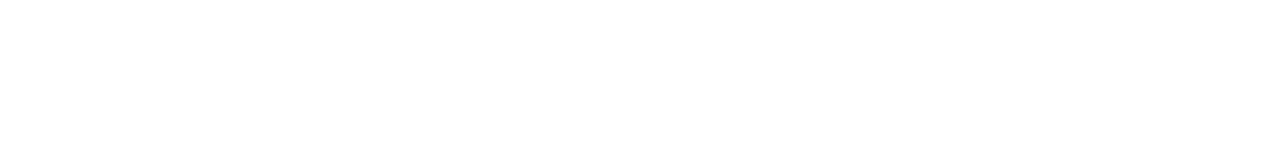
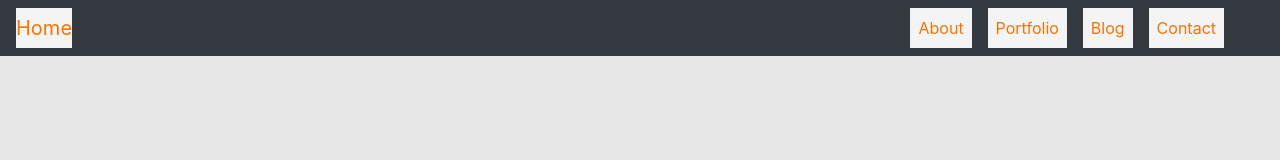
Before and after one commit to austinwilson1224/portfolio, a website: page index.html in a window 1280 px wide. Drawn offline with nearby package versions, Linux system fonts and the light colour scheme.

Commit message:
styles stopped at overlay

```diff
--- /dev/null
+++ b/css/main.css
@@ -0,0 +1,42 @@
+.navbar {
+    background: #F97300;
+}
+
+.nav-link, .navbar-brand {
+    background: #f4f4f4;
+    color: #f97300;
+}
+
+.nav-link {
+    margin-right: 1em !important;
+}
+
+.nav-link:hover {
+    background: #f4f4f4;
+    color: #f97300;
+}
+
+.navbar-collapse {
+    justify-content: flex-end;
+}
+
+.navbar-toggler {
+    background: #fff !important;
+}
+
+.bg-dark {
+    background-color: #343a40!important;
+}
+
+.bg-primary {
+    background-color: #007bff!important;
+}
+
+.overlay {
+    position: absolute;
+    min-height: 100%;
+    min-width: 100%;
+    left: 0;
+    top: 0;
+    background: rgba(224, 224, 224, .79);
+}
--- a/index.html
+++ b/index.html
@@ -4,9 +4,38 @@
     <meta charset="UTF-8">
     <meta name="viewport" content="width=device-width, initial-scale=1.0">
     <link rel="stylesheet" href="https://maxcdn.bootstrapcdn.com/bootstrap/4.0.0/css/bootstrap.min.css" integrity="sha384-Gn5384xqQ1aoWXA+058RXPxPg6fy4IWvTNh0E263XmFcJlSAwiGgFAW/dAiS6JXm" crossorigin="anonymous">
+    <link rel="stylesheet" type="text/css" href="css/main.css">
     <title>Portfolio</title>
 </head>
 <body>
+    <header class="header">
+        <div class="overlay"></div>
+    </header>
 
+    <!-- navbar -->
+    <nav class="navbar navbar-expand-lg fixed-top bg-dark">
+        <a class="navbar-brand" href="#">Home</a>
+        <button class="navbar-toggler" type="button" data-toggle="collapse" data-target="#navbarSupportedContent" aria-controls="navbarSupportedContent" aria-expanded="false" aria-label="Toggle navigation">
+            <span class="navbar-toggler-icon"></span>
+        </button>
+
+        <div class="collapse navbar-collapse" id="navbarSupportedContent">
+            <ul class="navbar-nav mr-4 ">
+                <li class="nav-item">
+                    <a href="#" data-value="about"class="nav-link">About</a>
+                </li>
+                <li class="nav-item">
+                    <a href="#" data-value="Portfolio" class="nav-link">Portfolio</a>
+                </li>
+                <li class="nav-item">
+                    <a href="#" data-value="Blog" class="nav-link">Blog</a>
+                </li>
+                <li class="nav-item">
+                    <a href="#" data-value="Contact" class="nav-link">Contact</a>
+                </li>
+            </ul>
+        </div>
+
+    </nav>
 </body>
 </html>
```
